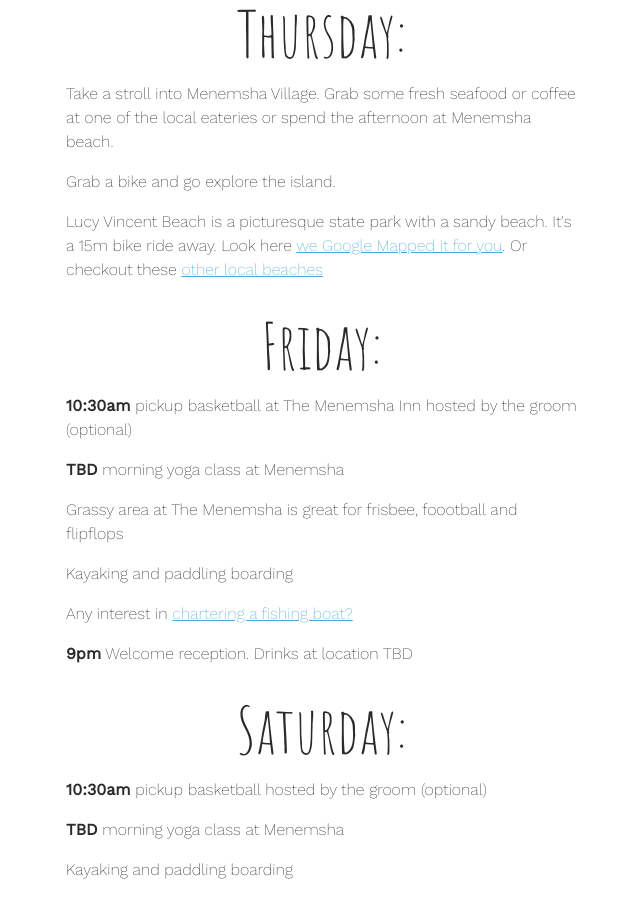
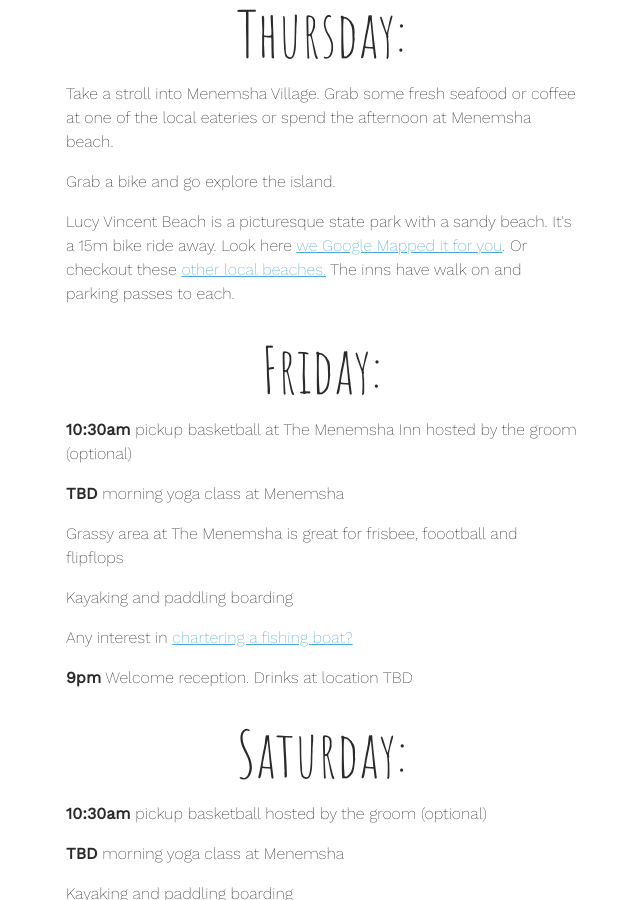
Before and after one commit to TyMagnin/tymagnin.github.io, a Jekyll site: the page built from weekend/index.html, in a window 1280 px wide and 900 px high, scrolled down 698 px. Shown: the whole window, without its empty margins (318-958 px from the left). Built offline with Jekyll 4.4.1, drawn with Linux system fonts in a browser that asks for light colours.

Commit message:
one more for now

```diff
--- a/weekend/index.html
+++ b/weekend/index.html
@@ -12,7 +12,7 @@ permalink: /weekend/
     <h3>Thursday:</h3>
     <p>Take a stroll into Menemsha Village. Grab some fresh seafood or coffee at one of the local eateries or spend the afternoon at Menemsha beach.</p>
     <p>Grab a bike and go explore the island.</p>
-    <p>Lucy Vincent Beach is a picturesque state park with a sandy beach. It's a 15m bike ride away. Look here <a href="https://www.google.com/maps/dir/Beach+Plum+Inn+%26+Restaurant,+50+Beach+Plum+Lane,+Chilmark,+MA+02535/Lucy+Vincent+Beach,+Lucy+Vincent+Beach+Rd,+Chilmark,+MA+02535/@41.3459221,-70.7525992,15z/am=t/data=!3m1!4b1!4m14!4m13!1m5!1m1!1s0x89e53ce308c06589:0x49eaa2aaa37dd095!2m2!1d-70.7605656!2d41.3543156!1m5!1m1!1s0x89e53c87b47fa741:0x5a5839e92505b49e!2m2!1d-70.7271233!2d41.3388953!3e1" target="_blank">we Google Mapped it for you</a>. Or checkout these <a href="http://www.menemshainn.com/the-property/things-to-do/local-beaches/" target="_blank">other local beaches</a>
+    <p>Lucy Vincent Beach is a picturesque state park with a sandy beach. It's a 15m bike ride away. Look here <a href="https://www.google.com/maps/dir/Beach+Plum+Inn+%26+Restaurant,+50+Beach+Plum+Lane,+Chilmark,+MA+02535/Lucy+Vincent+Beach,+Lucy+Vincent+Beach+Rd,+Chilmark,+MA+02535/@41.3459221,-70.7525992,15z/am=t/data=!3m1!4b1!4m14!4m13!1m5!1m1!1s0x89e53ce308c06589:0x49eaa2aaa37dd095!2m2!1d-70.7605656!2d41.3543156!1m5!1m1!1s0x89e53c87b47fa741:0x5a5839e92505b49e!2m2!1d-70.7271233!2d41.3388953!3e1" target="_blank">we Google Mapped it for you</a>. Or checkout these <a href="http://www.menemshainn.com/the-property/things-to-do/local-beaches/" target="_blank">other local beaches.</a> The inns have walk on and parking passes to each.
     <h3>Friday:</h3>
     <p><b>10:30am</b> pickup basketball at The Menemsha Inn hosted by the groom (optional)</p>
     <p><b>TBD</b> morning yoga class at Menemsha</p>
```
